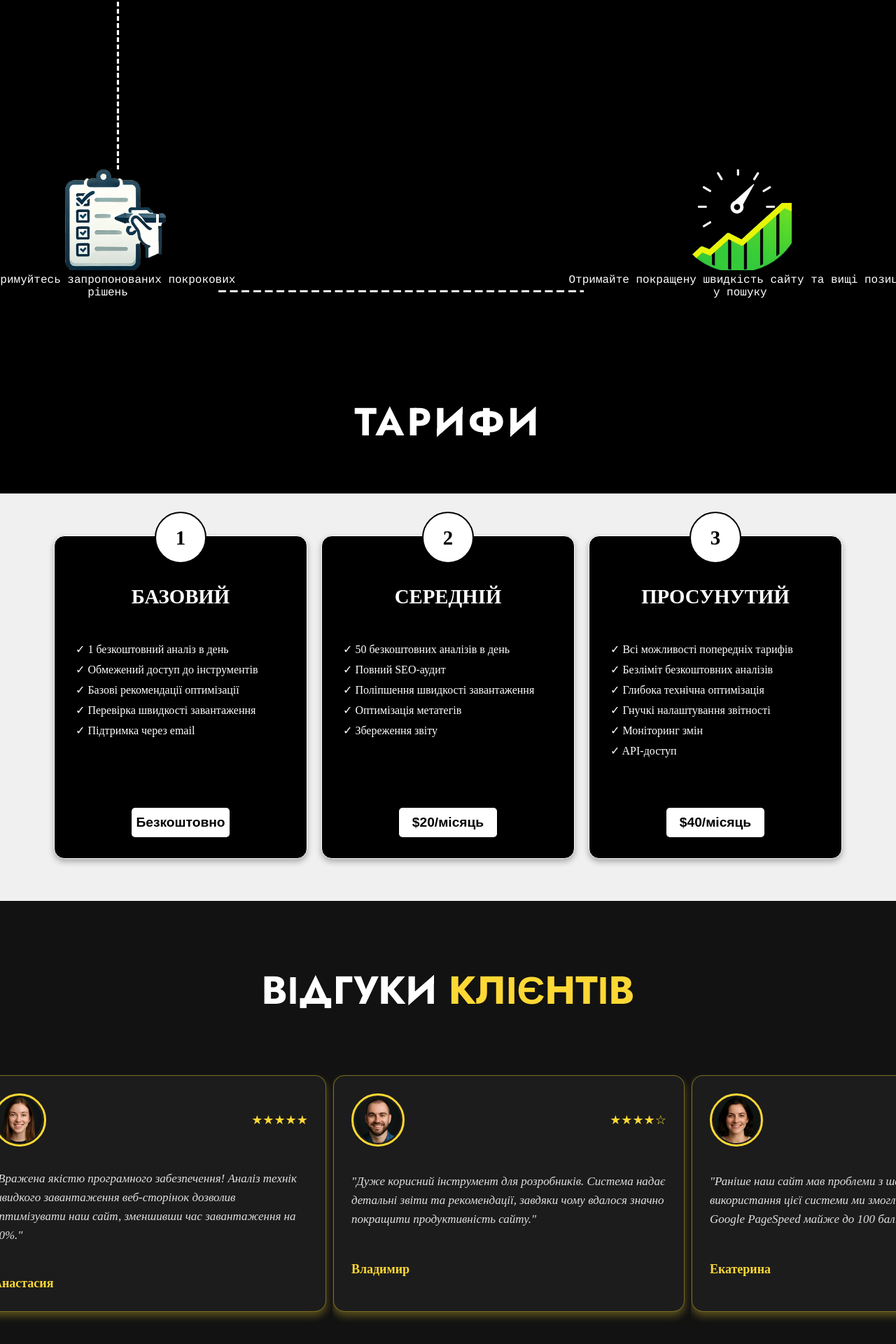
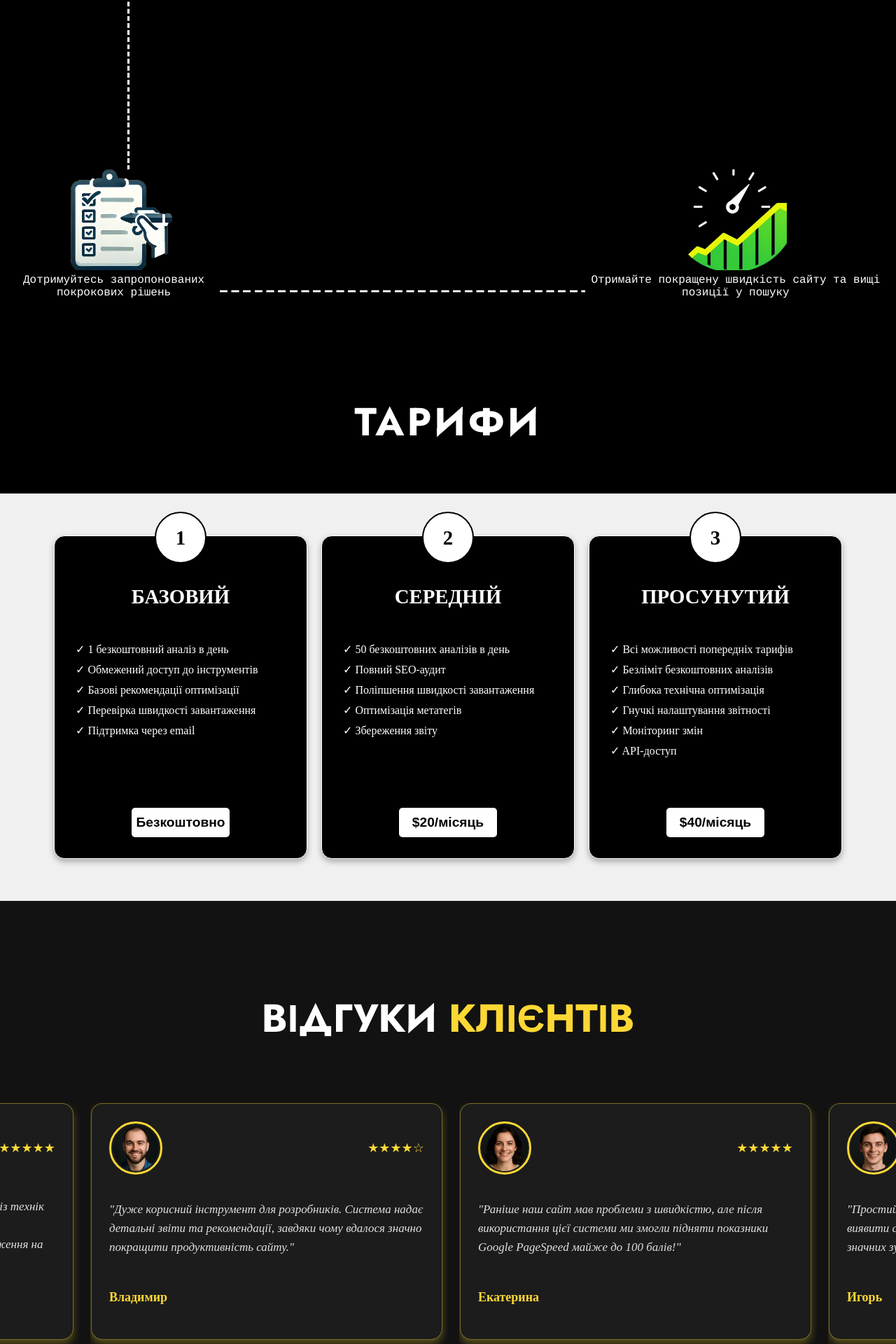
Before and after one commit to SSSkeletry/RateWebPage, a React (Create React App) app in the folder client/: page / in a window 1280 px wide. Shown: the part 1455-3375 px from the top of the page at 70% size. Built offline with nearby package versions, Linux system fonts and the light colour scheme; a web font is replaced by a local one.

Commit message:
Refactor Testimonials section: enhance slider functionality with auto-play and visibility detection; update styles for improved layout

```diff
--- a/client/src/pages/Home/sections/ReviewsSection.jsx
+++ b/client/src/pages/Home/sections/ReviewsSection.jsx
@@ -1,8 +1,8 @@
-import React from "react";
 import { useKeenSlider } from "keen-slider/react";
 import "keen-slider/keen-slider.min.css";
 import styles from "../ui/Home.module.css";
 import { assets } from "../../../shared/assets/index";
+import { useEffect, useRef, useState } from "react";
 
 const testimonials = [
   {
@@ -44,16 +44,66 @@ const testimonials = [
 ];
 
 export default function Testimonials() {
-  const [sliderRef] = useKeenSlider({
+  const [sliderRef, slider] = useKeenSlider({
     loop: true,
-    mode: "free",
+    renderMode: "performance",
+    drag: true,
     slides: {
       perView: "auto",
+      spacing: 15,
     },
   });
 
+  const containerRef = useRef(null);
+  const [isVisible, setIsVisible] = useState(false);
+
+  useEffect(() => {
+    const observer = new IntersectionObserver(
+      ([entry]) => {
+        setIsVisible(entry.isIntersecting);
+      },
+      {
+        threshold: 0.3, // 30% элемента должно быть видно
+      }
+    );
+
+    if (containerRef.current) {
+      observer.observe(containerRef.current);
+    }
+
+    return () => {
+      if (containerRef.current) {
+        observer.unobserve(containerRef.current);
+      }
+    };
+  }, []);
+  useEffect(() => {
+    if (!slider.current) return;
+
+    let timeout;
+
+    const runSlider = () => {
+      if (!slider.current || !isVisible) return;
+
+      const nextIndex = slider.current.track.details.abs + 1;
+      slider.current.moveToIdx(nextIndex, true, {
+        duration: 30000,
+      });
+
+      timeout = setTimeout(runSlider, 10000);
+    };
+
+    if (isVisible) {
+      runSlider();
+    }
+
+    return () => {
+      clearTimeout(timeout);
+    };
+  }, [slider, isVisible]);
+
   return (
-    <section className={styles["testimonials-section"]}>
+    <section className={styles["testimonials-section"]} ref={containerRef}>
       <h2 className={styles["section-title"]}>
         ВІДГУКИ <span className={styles["highlight-text"]}>КЛІЄНТІВ</span>
       </h2>
--- a/client/src/pages/Home/ui/Home.module.css
+++ b/client/src/pages/Home/ui/Home.module.css
@@ -345,7 +345,7 @@ aside {
 
 .testimonials-section {
   text-align: center;
-  padding: 40px 15px;
+  padding-top: 10vh;
   background: #121212;
   color: #fff;
   display: flex;
```
